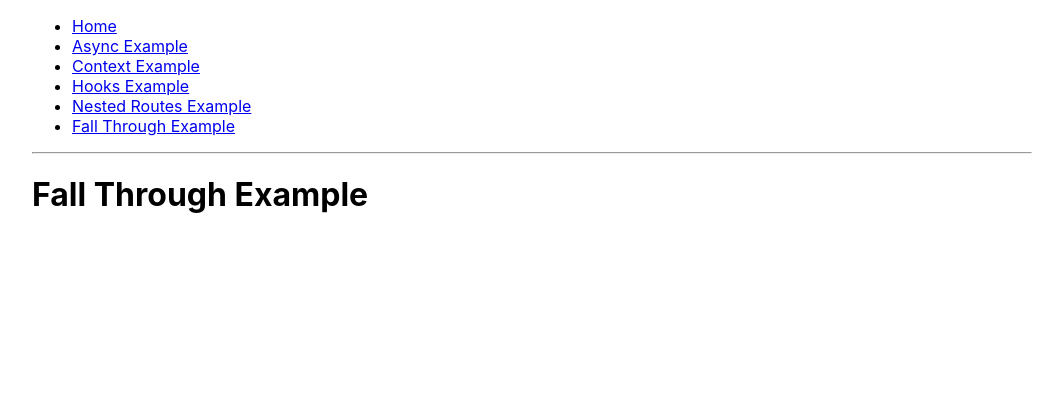
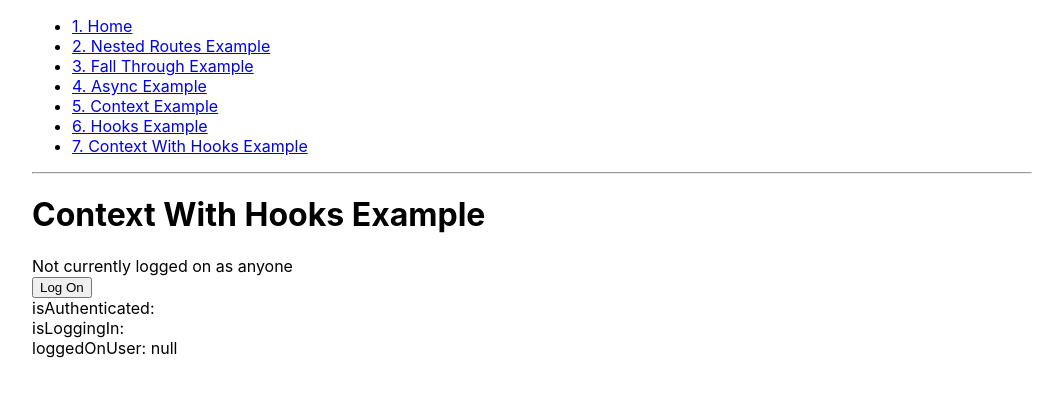
Before and after one commit to KevinBusch/react-all-the-things, a React (Create React App) app: page /context-with-hooks in a window 1280 px wide. Shown: the top 396 px of the page, without its empty margins (108-1171 px from the left). Built offline with nearby package versions, Linux system fonts and the light colour scheme.

Commit message:
Worked hooks into context

```diff
--- a/src/App.js
+++ b/src/App.js
@@ -5,6 +5,7 @@ import { NestedRoutesExample } from "./nested-routes/nested-routes-example"
 import { AsyncExample } from "./async/async-example"
 import { HooksExample } from "./hooks/hooks-example"
 import { ContextExample } from "./context/context-example"
+import { ContextWithHooksExample } from "./context-with-hooks/context-with-hooks-example"
 import { FallThrough } from "./fall-through/fall-through"
 import { Home } from "./home/home"
 
@@ -15,12 +16,13 @@ class App extends React.Component {
       <Router>
         <div style={{width: 1000, margin: '0 auto'}}>
           <ul>
-            <li><Link to='/'>Home</Link></li>
-            <li><Link to='/async'>Async Example</Link></li>
-            <li><Link to='/context'>Context Example</Link></li>
-            <li><Link to='/hooks'>Hooks Example</Link></li>
-            <li><Link to='/nested-routes'>Nested Routes Example</Link></li>
-            <li><Link to='/fallthrough-example-ASDFA;LKHVE;IOUAHFLIWEUHFLIUWEHF'>Fall Through Example</Link></li>
+            <li><Link to='/'>1. Home</Link></li>
+            <li><Link to='/nested-routes'>2. Nested Routes Example</Link></li>
+            <li><Link to='/fallthrough-example-ASDFA;LKHVE;IOUAHFLIWEUHFLIUWEHF'>3. Fall Through Example</Link></li>
+            <li><Link to='/async'>4. Async Example</Link></li>
+            <li><Link to='/context'>5. Context Example</Link></li>
+            <li><Link to='/hooks'>6. Hooks Example</Link></li>
+            <li><Link to='/context-with-hooks'>7. Context With Hooks Example</Link></li>
           </ul>
 
           <hr />
@@ -29,6 +31,7 @@ class App extends React.Component {
             <Route exact path='/' component={Home} />
             <Route path='/async' component={AsyncExample} />
             <Route path='/context' component={ContextExample} />
+            <Route path='/context-with-hooks' component={ContextWithHooksExample} />
             <Route path='/hooks' component={HooksExample} />
             <Route path='/nested-routes' component={NestedRoutesExample} />
             <Route component={FallThrough} />
--- a/src/async/async-example.jsx
+++ b/src/async/async-example.jsx
@@ -21,12 +21,17 @@ export class AsyncExample extends React.Component {
     this.setState({ albums: response.data });
   }
   render() {
-    return <ul>
+    return <React.Fragment>
+      <h1>
+        Async Example
+      </h1>
+      <ul>
         {this.state.albums.map((a, key) => <li key = { key }>
           <div>UserId: { a.userId }</div>
           <div>Id: { a.id }</div>
           <div>Title: { a.title }</div>
           </li>)}
       </ul>
+    </React.Fragment>
   }
 };
--- /dev/null
+++ b/src/context-with-hooks/authentication-context.jsx
@@ -0,0 +1,90 @@
+import React, { useCallback, useEffect, useState } from 'react';
+import axios from 'axios';
+
+
+const AuthenticationContext = React.createContext();
+
+export function AuthenticationContextProvider (props) {
+
+  const signal = axios.CancelToken.source();
+
+  // #region State
+  const [session, setSession] = useState({
+    isAuthenticated: false,
+    isLoggingIn:     false,
+    loggedOnUser:    null
+  });
+  // #endregion State
+
+  const logIn = async () => {
+    // test above logic
+    const response = await axios('https://jsonplaceholder.typicode.com/albums/', { cancelToken: signal.token });
+    console.log(response.data);
+    setSession({
+      isAuthenticated: true,
+      isLoggingIn:     false,
+      loggedOnUser: {
+        id:          1,
+        isLoggingIn: false,
+        name:        'Kevin Busch'
+      }
+    });
+  }
+
+  // #region Effects
+  useEffect(() => {
+    if (session.isLoggingIn) {
+      logIn();
+    }
+
+    // cleanup
+    return () => {
+      console.log("cleaning up any api requests");
+      signal.cancel('Canceling any api requests');
+    }
+  },
+  [session.isLoggingIn]);
+  // #endregion Effects
+
+  // #region Callbacks
+  const logOff = useCallback(() => {
+    setSession({
+      isAuthenticated: false,
+      isLoggingIn:     false,
+      loggedOnUser:    null,
+    })
+  })
+  const logOn = useCallback(() => {
+    setSession({
+      // isAuthenticated: false,
+      isLoggingIn:     true,
+      // loggedOnUser:    null,
+    })
+  })
+  // #endregion Callbacks
+
+  const { children } = props;
+
+  return (
+    <AuthenticationContext.Provider
+      // The 'value' property is what is passed down to children components
+      value={{
+        isAuthenticated: session.isAuthenticated,
+        isLoggingIn:     session.isLoggingIn,
+        loggedOnUser:    session.loggedOnUser,
+        logOff:     		 logOff,
+        logOn:           logOn,
+      }}
+    >
+      { children }
+      <div>isAuthenticated: {session.isAuthenticated}</div>
+      <div>isLoggingIn: {session.isLoggingIn}</div>
+      <div>loggedOnUser: {JSON.stringify(session.loggedOnUser)}</div>
+    </AuthenticationContext.Provider>
+  );
+}
+
+/**
+ * Export the consumer here
+ */
+export const AuthenticationContextConsumer = AuthenticationContext.Consumer;
--- /dev/null
+++ b/src/context-with-hooks/context-with-hooks-example.jsx
@@ -0,0 +1,14 @@
+import React                      from 'react';
+import { AuthenticationContextProvider } from './authentication-context';
+import { NestedComponentLevel1 } from './nested-component-level1';
+
+export function ContextWithHooksExample () {
+  return <React.Fragment>
+    <h1>
+      Context With Hooks Example
+    </h1>
+    <AuthenticationContextProvider>
+      <NestedComponentLevel1 />
+    </AuthenticationContextProvider>
+  </React.Fragment>
+};
--- /dev/null
+++ b/src/context-with-hooks/nested-component-level1.jsx
@@ -0,0 +1,7 @@
+import React                      from 'react';
+import { NestedComponentLevel2 } from './nested-component-level2';
+
+export function NestedComponentLevel1 () {
+  console.log("rendering nested-component-level1");
+  return <NestedComponentLevel2 />
+};
--- /dev/null
+++ b/src/context-with-hooks/nested-component-level2.jsx
@@ -0,0 +1,30 @@
+import React                      from 'react';
+import { AuthenticationContextConsumer } from './authentication-context';
+
+export function NestedComponentLevel2 () {
+  console.log("rendering nested-component-level2");
+  return <AuthenticationContextConsumer>
+    {(props) => {
+      console.log("rendering nested-component-level2 - content inside AuthenticationContextConsumer");
+      return <React.Fragment>
+        { props.isAuthenticated &&
+          <React.Fragment>
+            <label>Currently logged on as {props.loggedOnUser.name} with id of '{props.loggedOnUser.id}'</label><br />
+            <button onClick = { props.logOff }>Log Off</button>
+          </React.Fragment>
+        }
+        { !props.isAuthenticated &&
+          <React.Fragment>
+            <label>Not currently logged on as anyone</label><br />
+            <button
+              disabled = { props.isLoggingIn }
+              onClick = { () => props.logOn(2, 'Dorian') }>
+              Log On
+            </button>
+            { props.isLoggingIn && <label>Logging in...</label> }
+          </React.Fragment>
+        }
+      </React.Fragment>
+    }}
+  </AuthenticationContextConsumer>
+};
--- a/src/context/authentication-context.jsx
+++ b/src/context/authentication-context.jsx
@@ -9,7 +9,7 @@ const AuthenticationContext = React.createContext();
  */
 export class AuthenticationContextProvider extends Component {
 
-   // axios removes necessity to have AbortController.  Handles under the hood (but in a backwards compatible way?)
+   // axios removes necessity to have AbortController (unlike fetch).  Handles under the hood (but in a backwards compatible way?)
   signal = axios.CancelToken.source();
 
   constructor(props) {
@@ -27,9 +27,8 @@ export class AuthenticationContextProvider extends Component {
   }
 
   componentWillUnmount() {
-    console.log("AuthenticationContextProvider componentWillUnmount!");
-    console.log("canceling Api request");
-    this.signal.cancel('Api is being canceled');
+    console.log("cleaning up any api requests");
+    this.signal.cancel('Canceling any api requests');
   }
 
   logOff = () => {
@@ -43,9 +42,7 @@ export class AuthenticationContextProvider extends Component {
     this.setState({
         isLoggingIn: true,
     });
-    // axios removes necessity to handle response body formatting (unlike fetch)... already returned in `response.data`
     const response = await axios('https://jsonplaceholder.typicode.com/albums/', { cancelToken: this.signal.token });
-    console.log(response.data);
     this.setState({
         isAuthenticated: true,
         isLoggingIn: false,
--- a/src/context/context-example.jsx
+++ b/src/context/context-example.jsx
@@ -4,8 +4,13 @@ import { NestedComponentLevel1 } from './nested-component-level1';
 
 export class ContextExample extends React.Component {
     render() {
-      return <AuthenticationContextProvider>
-        <NestedComponentLevel1 />
-      </AuthenticationContextProvider>
+      return <React.Fragment>
+        <h1>
+          Context Example
+        </h1>
+        <AuthenticationContextProvider>
+          <NestedComponentLevel1 />
+        </AuthenticationContextProvider>
+      </React.Fragment>
     }
   };
```
Lines whose indentation alone changed are shown as unchanged.
